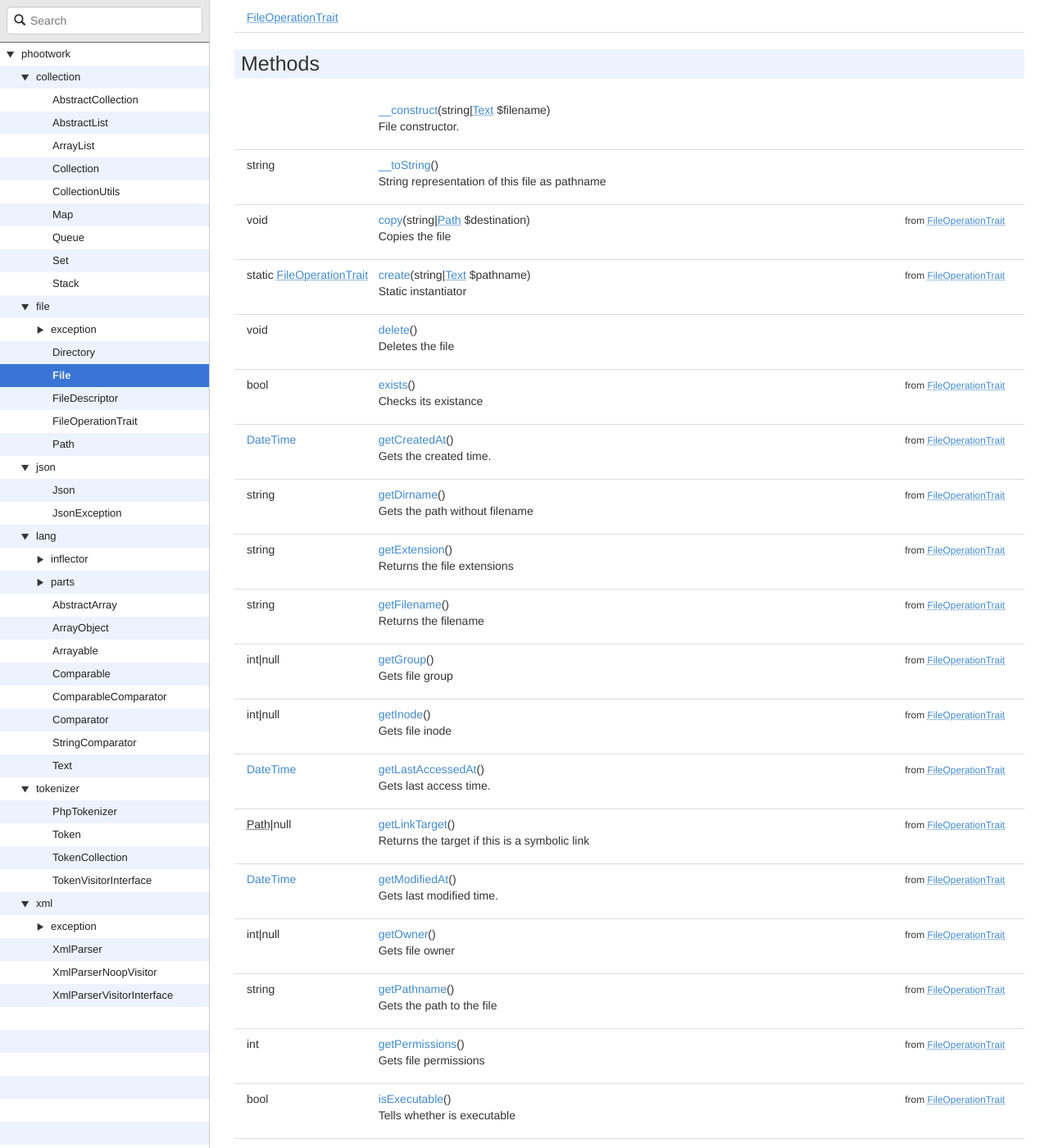
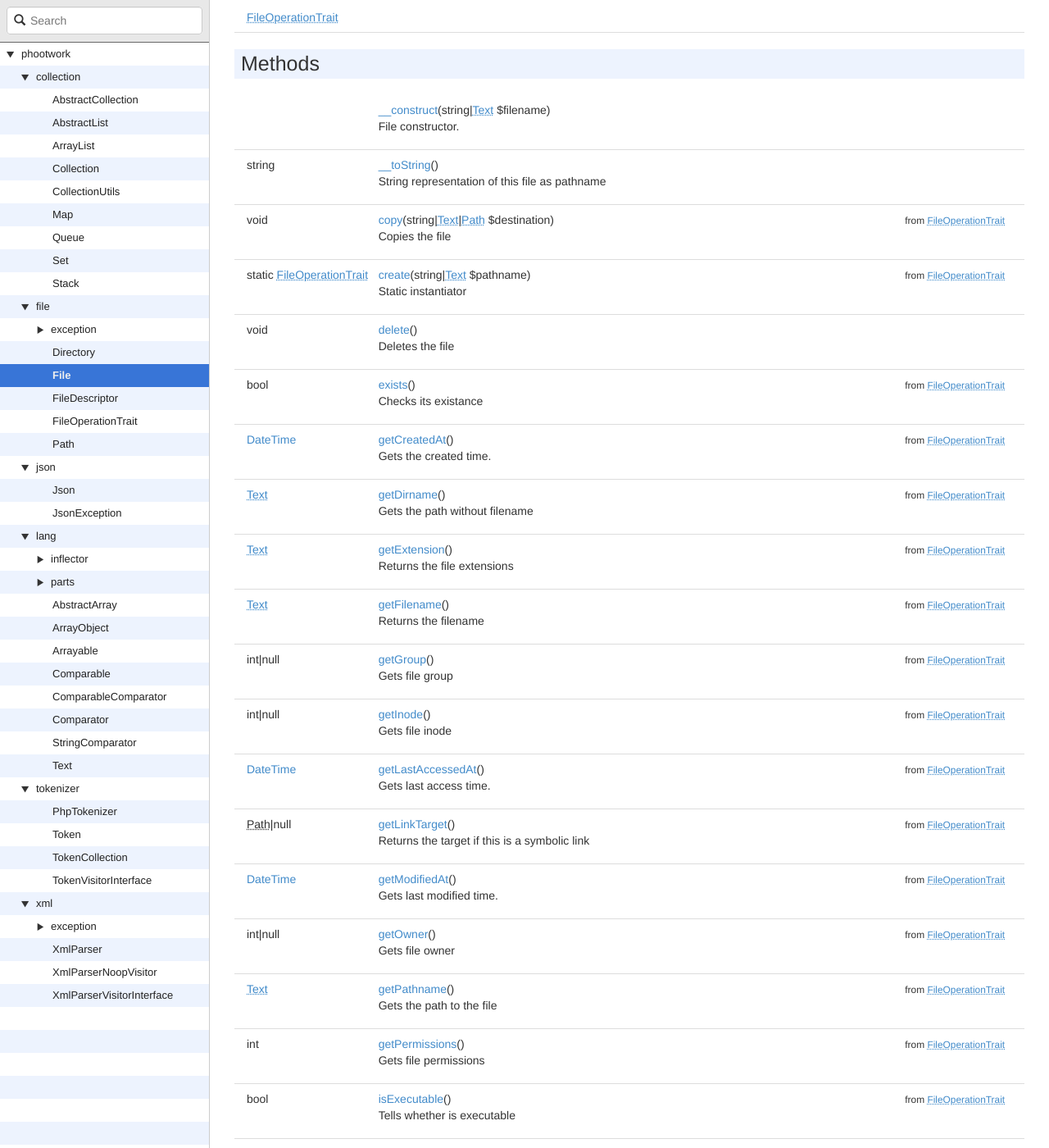
Before and after one commit to phootwork/phootwork.github.io, a Jekyll site: the page api/phootwork/file/File.html, which Jekyll copies as it is, in a window 1280 px wide and 1400 px high, scrolled down 280 px. Shown: the whole window at 82% size. Built offline with Jekyll 4.4.1, drawn with Linux system fonts in a browser that asks for light colours; some of the changed text lies outside the part shown.

```diff
--- a/api/phootwork/file/File.html
+++ b/api/phootwork/file/File.html
@@ -131,7 +131,7 @@
                     void
                 </div>
                 <div class="col-md-8 type">
-                    <a href="#method_copy">copy</a>(string|<a href="../../phootwork/file/Path.html"><abbr title="phootwork\file\Path">Path</abbr></a> $destination)
+                    <a href="#method_copy">copy</a>(string|<a href="../../phootwork/lang/Text.html"><abbr title="phootwork\lang\Text">Text</abbr></a>|<a href="../../phootwork/file/Path.html"><abbr title="phootwork\file\Path">Path</abbr></a> $destination)
 
                                             <p>Copies the file</p>                </div>
                 <div class="col-md-2"><small>from&nbsp;<a href="../../phootwork/file/FileOperationTrait.html#method_copy"><abbr title="phootwork\file\FileOperationTrait">FileOperationTrait</abbr></a></small></div>
@@ -178,7 +178,7 @@
             </div>
                     <div class="row">
                 <div class="col-md-2 type">
-                    string
+                    <a href="../../phootwork/lang/Text.html"><abbr title="phootwork\lang\Text">Text</abbr></a>
                 </div>
                 <div class="col-md-8 type">
                     <a href="#method_getDirname">getDirname</a>()
@@ -188,7 +188,7 @@
             </div>
                     <div class="row">
                 <div class="col-md-2 type">
-                    string
+                    <a href="../../phootwork/lang/Text.html"><abbr title="phootwork\lang\Text">Text</abbr></a>
                 </div>
                 <div class="col-md-8 type">
                     <a href="#method_getExtension">getExtension</a>()
@@ -198,7 +198,7 @@
             </div>
                     <div class="row">
                 <div class="col-md-2 type">
-                    string
+                    <a href="../../phootwork/lang/Text.html"><abbr title="phootwork\lang\Text">Text</abbr></a>
                 </div>
                 <div class="col-md-8 type">
                     <a href="#method_getFilename">getFilename</a>()
@@ -268,7 +268,7 @@
             </div>
                     <div class="row">
                 <div class="col-md-2 type">
-                    string
+                    <a href="../../phootwork/lang/Text.html"><abbr title="phootwork\lang\Text">Text</abbr></a>
                 </div>
                 <div class="col-md-8 type">
                     <a href="#method_getPathname">getPathname</a>()
@@ -341,14 +341,14 @@
                     void
                 </div>
                 <div class="col-md-8 type">
-                    <a href="#method_move">move</a>(string|<a href="../../phootwork/file/Path.html"><abbr title="phootwork\file\Path">Path</abbr></a> $destination)
+                    <a href="#method_move">move</a>(string|<a href="../../phootwork/lang/Text.html"><abbr title="phootwork\lang\Text">Text</abbr></a>|<a href="../../phootwork/file/Path.html"><abbr title="phootwork\file\Path">Path</abbr></a> $destination)
 
                                             <p>Moves the file</p>                </div>
                 <div class="col-md-2"><small>from&nbsp;<a href="../../phootwork/file/FileOperationTrait.html#method_move"><abbr title="phootwork\file\FileOperationTrait">FileOperationTrait</abbr></a></small></div>
             </div>
                     <div class="row">
                 <div class="col-md-2 type">
-                    string
+                    <a href="../../phootwork/lang/Text.html"><abbr title="phootwork\lang\Text">Text</abbr></a>
                 </div>
                 <div class="col-md-8 type">
                     <a href="#method_read">read</a>()
@@ -411,7 +411,7 @@
                     <a href="../../phootwork/file/File.html"><abbr title="phootwork\file\File">File</abbr></a>
                 </div>
                 <div class="col-md-8 type">
-                    <a href="#method_write">write</a>(string $contents)
+                    <a href="#method_write">write</a>(string|<a href="../../phootwork/lang/Text.html"><abbr title="phootwork\lang\Text">Text</abbr></a> $contents)
 
                                             <p>Writes contents to the file</p>                </div>
                 <div class="col-md-2"></div>
@@ -487,7 +487,7 @@
                     <h3 id="method_copy">
         <div class="location">in <a href="../../phootwork/file/FileOperationTrait.html#method_copy"><abbr title="phootwork\file\FileOperationTrait">FileOperationTrait</abbr></a> at         line 308</div>
         <code>                    void
-    <strong>copy</strong>(string|<a href="../../phootwork/file/Path.html"><abbr title="phootwork\file\Path">Path</abbr></a> $destination)
+    <strong>copy</strong>(string|<a href="../../phootwork/lang/Text.html"><abbr title="phootwork\lang\Text">Text</abbr></a>|<a href="../../phootwork/file/Path.html"><abbr title="phootwork\file\Path">Path</abbr></a> $destination)
         </code>
     </h3>
     <div class="details">
@@ -501,7 +501,7 @@
 
                     <table class="table table-condensed">
                     <tr>
-                <td>string|<a href="../../phootwork/file/Path.html"><abbr title="phootwork\file\Path">Path</abbr></a></td>
+                <td>string|<a href="../../phootwork/lang/Text.html"><abbr title="phootwork\lang\Text">Text</abbr></a>|<a href="../../phootwork/file/Path.html"><abbr title="phootwork\file\Path">Path</abbr></a></td>
                 <td>$destination</td>
                 <td>The destination path.</td>
             </tr>
@@ -684,7 +684,7 @@
                     <div class="method-item">
                     <h3 id="method_getDirname">
         <div class="location">in <a href="../../phootwork/file/FileOperationTrait.html#method_getDirname"><abbr title="phootwork\file\FileOperationTrait">FileOperationTrait</abbr></a> at         line 62</div>
-        <code>                    string
+        <code>                    <a href="../../phootwork/lang/Text.html"><abbr title="phootwork\lang\Text">Text</abbr></a>
     <strong>getDirname</strong>()
         </code>
     </h3>
@@ -700,7 +700,7 @@
 
                     <table class="table table-condensed">
         <tr>
-            <td>string</td>
+            <td><a href="../../phootwork/lang/Text.html"><abbr title="phootwork\lang\Text">Text</abbr></a></td>
             <td></td>
         </tr>
     </table>
@@ -714,7 +714,7 @@
                     <div class="method-item">
                     <h3 id="method_getExtension">
         <div class="location">in <a href="../../phootwork/file/FileOperationTrait.html#method_getExtension"><abbr title="phootwork\file\FileOperationTrait">FileOperationTrait</abbr></a> at         line 44</div>
-        <code>                    string
+        <code>                    <a href="../../phootwork/lang/Text.html"><abbr title="phootwork\lang\Text">Text</abbr></a>
     <strong>getExtension</strong>()
         </code>
     </h3>
@@ -730,7 +730,7 @@
 
                     <table class="table table-condensed">
         <tr>
-            <td>string</td>
+            <td><a href="../../phootwork/lang/Text.html"><abbr title="phootwork\lang\Text">Text</abbr></a></td>
             <td>the file extension</td>
         </tr>
     </table>
@@ -744,7 +744,7 @@
                     <div class="method-item">
                     <h3 id="method_getFilename">
         <div class="location">in <a href="../../phootwork/file/FileOperationTrait.html#method_getFilename"><abbr title="phootwork\file\FileOperationTrait">FileOperationTrait</abbr></a> at         line 53</div>
-        <code>                    string
+        <code>                    <a href="../../phootwork/lang/Text.html"><abbr title="phootwork\lang\Text">Text</abbr></a>
     <strong>getFilename</strong>()
         </code>
     </h3>
@@ -760,7 +760,7 @@
 
                     <table class="table table-condensed">
         <tr>
-            <td>string</td>
+            <td><a href="../../phootwork/lang/Text.html"><abbr title="phootwork\lang\Text">Text</abbr></a></td>
             <td>the filename</td>
         </tr>
     </table>
@@ -983,7 +983,7 @@
                     <div class="method-item">
                     <h3 id="method_getPathname">
         <div class="location">in <a href="../../phootwork/file/FileOperationTrait.html#method_getPathname"><abbr title="phootwork\file\FileOperationTrait">FileOperationTrait</abbr></a> at         line 71</div>
-        <code>                    string
+        <code>                    <a href="../../phootwork/lang/Text.html"><abbr title="phootwork\lang\Text">Text</abbr></a>
     <strong>getPathname</strong>()
         </code>
     </h3>
@@ -999,7 +999,7 @@
 
                     <table class="table table-condensed">
         <tr>
-            <td>string</td>
+            <td><a href="../../phootwork/lang/Text.html"><abbr title="phootwork\lang\Text">Text</abbr></a></td>
             <td></td>
         </tr>
     </table>
@@ -1215,7 +1215,7 @@
                     <h3 id="method_move">
         <div class="location">in <a href="../../phootwork/file/FileOperationTrait.html#method_move"><abbr title="phootwork\file\FileOperationTrait">FileOperationTrait</abbr></a> at         line 323</div>
         <code>                    void
-    <strong>move</strong>(string|<a href="../../phootwork/file/Path.html"><abbr title="phootwork\file\Path">Path</abbr></a> $destination)
+    <strong>move</strong>(string|<a href="../../phootwork/lang/Text.html"><abbr title="phootwork\lang\Text">Text</abbr></a>|<a href="../../phootwork/file/Path.html"><abbr title="phootwork\file\Path">Path</abbr></a> $destination)
         </code>
     </h3>
     <div class="details">
@@ -1229,7 +1229,7 @@
 
                     <table class="table table-condensed">
                     <tr>
-                <td>string|<a href="../../phootwork/file/Path.html"><abbr title="phootwork\file\Path">Path</abbr></a></td>
+                <td>string|<a href="../../phootwork/lang/Text.html"><abbr title="phootwork\lang\Text">Text</abbr></a>|<a href="../../phootwork/file/Path.html"><abbr title="phootwork\file\Path">Path</abbr></a></td>
                 <td>$destination</td>
                 <td></td>
             </tr>
@@ -1263,7 +1263,7 @@
                     <div class="method-item">
                     <h3 id="method_read">
         <div class="location">at         line 35</div>
-        <code>                    string
+        <code>                    <a href="../../phootwork/lang/Text.html"><abbr title="phootwork\lang\Text">Text</abbr></a>
     <strong>read</strong>()
         </code>
     </h3>
@@ -1279,7 +1279,7 @@
 
                     <table class="table table-condensed">
         <tr>
-            <td>string</td>
+            <td><a href="../../phootwork/lang/Text.html"><abbr title="phootwork\lang\Text">Text</abbr></a></td>
             <td>contents</td>
         </tr>
     </table>
@@ -1527,7 +1527,7 @@ change the group of a file to any group of which that user is a member.</p>
                     <h3 id="method_write">
         <div class="location">at         line 56</div>
         <code>                    <a href="../../phootwork/file/File.html"><abbr title="phootwork\file\File">File</abbr></a>
-    <strong>write</strong>(string $contents)
+    <strong>write</strong>(string|<a href="../../phootwork/lang/Text.html"><abbr title="phootwork\lang\Text">Text</abbr></a> $contents)
         </code>
     </h3>
     <div class="details">
@@ -1541,7 +1541,7 @@ change the group of a file to any group of which that user is a member.</p>
 
                     <table class="table table-condensed">
                     <tr>
-                <td>string</td>
+                <td>string|<a href="../../phootwork/lang/Text.html"><abbr title="phootwork\lang\Text">Text</abbr></a></td>
                 <td>$contents</td>
                 <td></td>
             </tr>
--- a/api/phootwork/xml/XmlParser.html
+++ b/api/phootwork/xml/XmlParser.html
@@ -172,7 +172,7 @@ source encoding used by XmlParser::construct(). Supported target encodings are I
                     void
                 </div>
                 <div class="col-md-8 type">
-                    <a href="#method_parse">parse</a>(string $data)
+                    <a href="#method_parse">parse</a>(string|<a href="../../phootwork/lang/Text.html"><abbr title="phootwork\lang\Text">Text</abbr></a> $data)
 
                                             <p>Parses a string</p>                </div>
                 <div class="col-md-2"></div>
@@ -347,7 +347,7 @@ source encoding used by XmlParser::construct(). Supported target encodings are I
                     <h3 id="method_parse">
         <div class="location">at         line 131</div>
         <code>                    void
-    <strong>parse</strong>(string $data)
+    <strong>parse</strong>(string|<a href="../../phootwork/lang/Text.html"><abbr title="phootwork\lang\Text">Text</abbr></a> $data)
         </code>
     </h3>
     <div class="details">
@@ -361,7 +361,7 @@ source encoding used by XmlParser::construct(). Supported target encodings are I
 
                     <table class="table table-condensed">
                     <tr>
-                <td>string</td>
+                <td>string|<a href="../../phootwork/lang/Text.html"><abbr title="phootwork\lang\Text">Text</abbr></a></td>
                 <td>$data</td>
                 <td></td>
             </tr>
```
Also changed, not shown: api/phootwork/file/FileOperationTrait.html (+18 -18 lines), api/phootwork/file/Path.html (+12 -12 lines), 1 other file.
